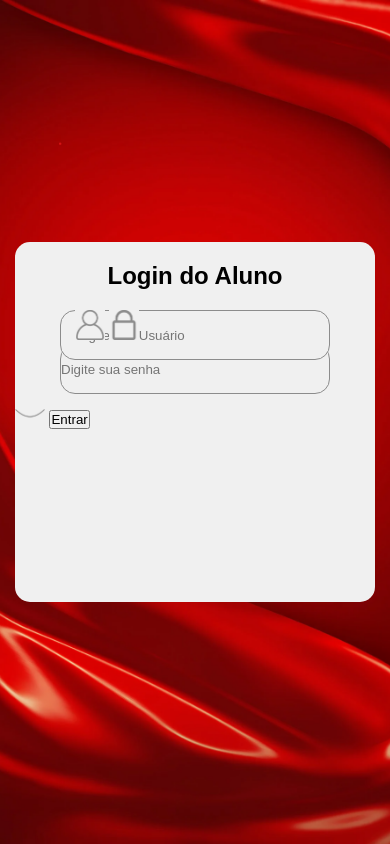
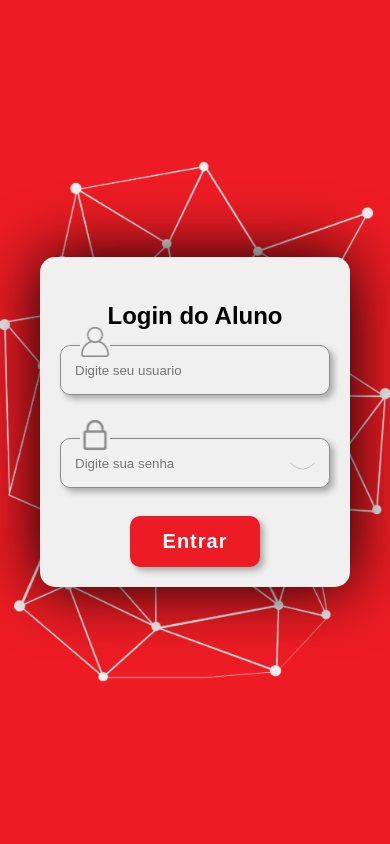
Before and after one commit to NewtonThomaz/Portal-do-Aluno, a plain HTML site: page index.html in a window 390 px wide. Drawn offline with Linux system fonts and the light colour scheme.

Commit message:
login
login feito, porém não é totalmente responsivo na versão desktop

```diff
--- a/css/style.css
+++ b/css/style.css
@@ -3,51 +3,114 @@
     padding: 0;
     box-sizing: border-box;
     font-family: Arial, Helvetica, sans-serif;
+    list-style: none;
+    text-decoration: none;
 }
+
+/*
+fazer a responsividade do login do celular para desktop
 .login {
-    background-image: url('../img/background.png');
-    background-size: cover;
-    background-repeat: no-repeat;
-    height: 100vh;
+    background-image: url('../img/planoFundo.png');
+}
+@media (width < 750px) {}
+*/
+.login {
     display: flex;
     align-items: center;
     justify-content: center;
-}
-@media (width < 750px) {
-    .login {
-     background-image: url('../img/background-mobile.png');
+    background-color: #ed1c24;
+    height: 100dvh;
+    background-image: url('../img/planoFundoCelular.png');
+    background-size: cover;
+    background-position: center;
+    background-repeat: no-repeat;
+
+    form {
+        padding: 20px;
+        border-radius: 15px;
+        background-color: #f0f0f0;
+        display: flex;
+        flex-direction: column;
+        align-items: center;
+        filter: drop-shadow(0 0 2rem rgba(0, 0, 0));
+
+        h2 {
+            text-align: center;
+            margin-bottom: 15px;
+        }
+
+        section {
+            margin-top: 25px;
+
+            input {
+                background-color: #f0f0f0;
+                width: 270px;
+                height: 50px;
+                border-radius: 10px;
+                border: 1px solid #8C8C8C;
+                position: relative;
+                filter: drop-shadow(4px 4px 3px #00000048);
+                padding-left: 14px;
+                outline: none;
+            }
+
+            img {
+                position: absolute;
+                height: 30px;
+                margin-left: -250px;
+                margin-top: -18px;
+            }
+
+            .olho {
+                position: absolute;
+                height: 25px;
+                width: 25px;
+                opacity: 0.5;
+                margin-left: -40px;
+                margin-top: 12px;
+                cursor: pointer;
+            }
+
+            .olhoAberto {
+                position: absolute;
+                height: 25px;
+                width: 25px;
+                opacity: 0.5;
+                margin-left: -40px;
+                margin-top: 12px;
+                cursor: pointer;
+
+            }
+
+            .olho:hover {
+                opacity: 1;
+            }
+
+            span {
+                color: #ed1c24;
+                font-size: 0.9rem;
+                margin-left: 5px;
+            }
+            .oculto {
+                visibility: hidden;
+            }
+
+        }
+
+        .entrar {
+            filter: drop-shadow(4px 4px 3px #00000048);
+            background-color: #ed1c24;
+            color: #ffffff;
+            letter-spacing: 1px;
+            font-size: 1.25rem;
+            font-weight: 700;
+            margin-top: 10px;
+            border-radius: 10px;
+            display: flex;
+            align-items: center;
+            justify-content: center;
+            height: 51px;
+            width: 130px;
+        }
     }
 }
-.login-form {
-    background-color: #F0F0F0;
-    border-radius: 15px;
-    height: 360px;
-    width: 360px;
-    h1 {
-        width: 100%;
-        text-align: center;
-        margin-block: 20px;
-    }
-}
-.user-input,
-.password-input{
-    background-color: #F0F0F0;
-    border: 1px solid #8C8C8C;
-    border-radius: 15px;
-    height: 50px;
-    width: 270px;
-    margin-inline: 45px;
-}
-.user-input {
-    position: absolute;
-}
-.user-icon,
-.eye-close-icon,
-.padlock-icon {
-    width: 30px;
-    position: relative;
-}
-.user-icon {
-    margin-left: 60px;
-    margin-top: -15px;
-}
--- a/index.html
+++ b/index.html
@@ -5,27 +5,27 @@
     <meta charset="UTF-8">
     <meta name="viewport" content="width=device-width, initial-scale=1.0">
     <link rel="stylesheet" href="css/style.css">
-    <title>Login</title>
+    <link rel="icon" href="img/logo.png">
+    <title>Portal do Aluno</title>
 </head>
 
-<body>
-    <Section class="login">
+<body class="login">
+    <form>
+        <section>
+            <h2>Login do Aluno</h2>
+            <input type="text" placeholder="Digite seu usuario" id="usuario">
+            <img src="img/user.jpg" alt="Imagem de usuario" class="ususario"> <br>
+            <span id="usuarioE" class="oculto">Insira o usuario*</span>
+        </section>
+        <section>
+            <input type="password" placeholder="Digite sua senha" id="senha">
+            <img src="img/padlock.jpg" alt="Imagem de usuario" class="ususario">
+            <img src="img/closedeye.jpg" alt="Imagem de olho" class="olho" id="olho" onclick="verSenha()"> <br>
+            <span id="senhaE" class="oculto">Insira a sua senha*</span>
+        </section>
 
-        <form class="login-form">
-            <h1>Login do Aluno</h1>
-
-            <input type="text" placeholder="    Digite seu Usuário" class="user-input">
-            <img src="img/user icon.jpg" alt="user-image" class="user-icon">
-
-            <img src="img/padlock icon.jpg" alt="padlock-image" class="padlock-icon">
-            <input type="password" placeholder="Digite sua senha" class="password-input">
-            <img src="img/eye close.jpg" alt="eye-close-image" class="eye-close-icon">
-
-            <button class="button-login">Entrar</button>
-        </form>
-
-    </Section>
-
+        <a class="entrar" id="entrar" onclick="entrar()">Entrar</a>
+    </form>
     <script src="js/script.js" defer></script>
 </body>
 
--- a/js/script.js
+++ b/js/script.js
@@ -1 +1,45 @@
-// Arquivo de script vazio
+
+const senha = document.getElementById('senha');
+const olho = document.getElementById('olho');
+function verSenha() {
+
+    if (olho.classList.contains('olho')) {
+        senha.setAttribute('type', 'text');
+        olho.setAttribute('src', 'img/eye.jpg');
+        olho.setAttribute('class', 'olhoAberto');
+    } else {
+
+        senha.setAttribute('type', 'password');
+        olho.setAttribute('src', 'img/closedeye.jpg');
+        olho.setAttribute('class', 'olho');
+    }
+}
+
+function entrar() {
+    const usuarioV = document.getElementById('usuario').value.trim();
+    const senhaV = document.getElementById('senha').value.trim();
+    const usuarioE = document.getElementById('usuarioE');
+    const entrar = document.getElementById('entrar');
+    const senhaE = document.getElementById('senhaE');
+    let validaLogin = true;
+
+    // Array de usuários e senhas válidos
+    const usuariosValidos = ["adm", "user1", "user2"];
+    const senhasValidas = ["adm", "user1", "user2"];
+
+    if (usuarioV === "") {
+        usuarioE.classList.remove('oculto');
+    } else if (senhaV === "") {
+        senhaE.classList.remove('oculto');
+        usuarioE.classList.add('oculto');
+    } else {
+        for (let i = 0; i < usuariosValidos.length; i++) {
+            if (usuarioV === usuariosValidos[i] && senhaV === senhasValidas[i]) {
+                window.location.href = 'pages/inicio.html';
+                validaLogin = false;
+            }
+        } if (validaLogin) {
+            alert('Usuário ou senha inválidos!');
+        }
+    }
+}
```
Also changed, not shown: pages/inicio.html (added, +13 -0 lines), img/closedeye.jpg (added), img/eye.jpg, img/logo.png (added), img/padlock.jpg (added), img/planoFundo.png (added), img/planoFundoCelular.png (added), img/user.jpg (added).
